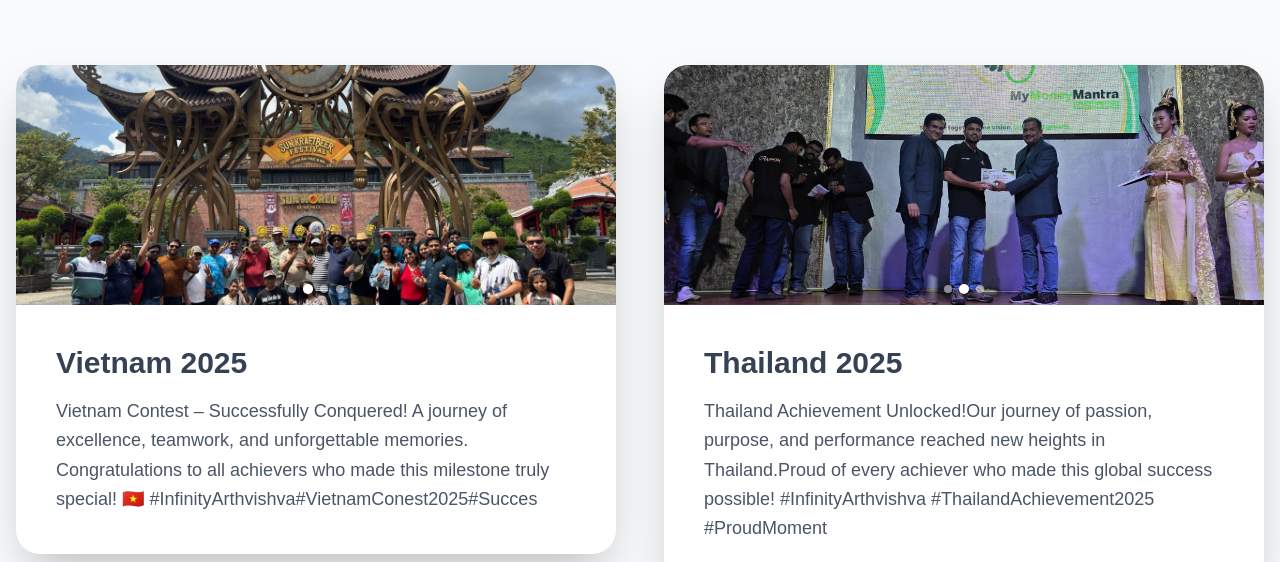
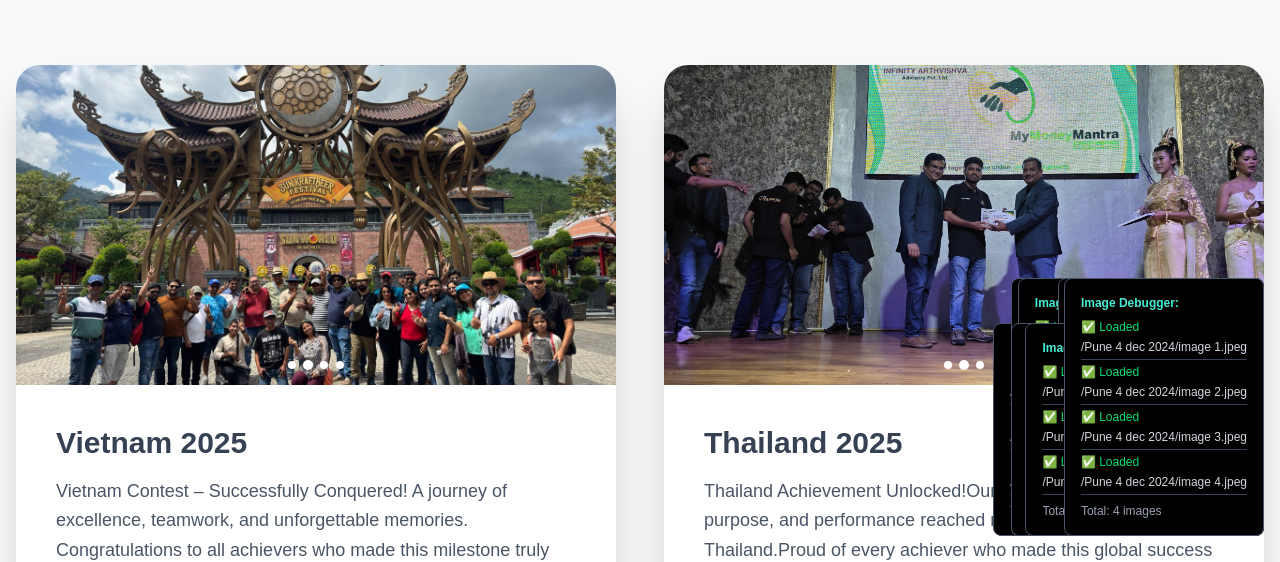
Before and after one commit to dipali1428/real-estate-web-portal, a Next.js app: page /page/event in a window 1280 px wide. Shown: the part 248-810 px from the top of the page. Built offline with nearby package versions, Linux system fonts and the light colour scheme; no server answers.

Commit message:
-Debugger added for image loader

```diff
--- a/app/page/event/page.tsx
+++ b/app/page/event/page.tsx
@@ -1,7 +1,6 @@
 "use client";
 
 import React, { useEffect, useRef, useState } from "react";
-import { ImageCarousel } from "../../component/ImageCarousel";
 import { eventsByYear, Event } from "../../data/events";
 import { successContests } from "../../data/contests";
 import { getEventImages } from "../../data/eventImages";
@@ -55,7 +54,104 @@ const LazyLoad: React.FC<LazyLoadProps> = ({
   );
 };
 
-// Lazy Image Carousel component
+// Image Carousel Component with Error Handling
+interface ImageCarouselProps {
+  images: string[];
+  alt: string;
+  delay: number;
+  onError?: () => void;
+}
+
+const ImageCarousel: React.FC<ImageCarouselProps> = ({
+  images,
+  alt,
+  delay,
+  onError
+}) => {
+  const [currentIndex, setCurrentIndex] = useState(0);
+  const [loadedImages, setLoadedImages] = useState<Set<number>>(new Set());
+  const [failedImages, setFailedImages] = useState<Set<number>>(new Set());
+
+  useEffect(() => {
+    const interval = setInterval(() => {
+      setCurrentIndex((prevIndex) =>
+        prevIndex === images.length - 1 ? 0 : prevIndex + 1
+      );
+    }, delay);
+
+    return () => clearInterval(interval);
+  }, [images.length, delay]);
+
+  const handleImageError = (index: number) => {
+    console.error(`Failed to load image: ${images[index]}`);
+    setFailedImages(prev => new Set(prev).add(index));
+
+    // If all images fail, trigger the error callback
+    if (failedImages.size + 1 === images.length) {
+      onError?.();
+    }
+  };
+
+  const handleImageLoad = (index: number) => {
+    setLoadedImages(prev => new Set(prev).add(index));
+  };
+
+  // Filter out failed images
+  const validImages = images.filter((_, index) => !failedImages.has(index));
+
+  // If no valid images, show error
+  if (validImages.length === 0) {
+    return (
+      <div className="h-64 md:h-80 bg-gray-200 rounded-t-2xl flex items-center justify-center">
+        <div className="text-gray-500 text-center">
+          <div className="text-lg mb-2">No images available</div>
+          <div className="text-sm text-gray-400">Failed to load event images</div>
+        </div>
+      </div>
+    );
+  }
+
+  return (
+    <div className="relative h-64 md:h-80 bg-gray-100 rounded-t-2xl overflow-hidden">
+      {validImages.map((image, index) => (
+        <img
+          key={index}
+          src={image}
+          alt={`${alt} ${index + 1}`}
+          className={`absolute top-0 left-0 w-full h-full object-cover transition-opacity duration-500 ${
+            index === currentIndex ? 'opacity-100' : 'opacity-0'
+          }`}
+          onError={() => handleImageError(index)}
+          onLoad={() => handleImageLoad(index)}
+        />
+      ))}
+
+      {/* Loading indicator */}
+      {loadedImages.size === 0 && validImages.length > 0 && (
+        <div className="absolute inset-0 flex items-center justify-center bg-gray-200">
+          <div className="text-gray-400">Loading image...</div>
+        </div>
+      )}
+
+      {/* Image indicators */}
+      {validImages.length > 1 && (
+        <div className="absolute bottom-4 left-1/2 transform -translate-x-1/2 flex space-x-2">
+          {validImages.map((_, index) => (
+            <button
+              key={index}
+              className={`w-2 h-2 rounded-full transition-all ${
+                index === currentIndex ? 'bg-white scale-125' : 'bg-white bg-opacity-50'
+              }`}
+              onClick={() => setCurrentIndex(index)}
+            />
+          ))}
+        </div>
+      )}
+    </div>
+  );
+};
+
+// Lazy Image Carousel component with enhanced error handling
 interface LazyImageCarouselProps {
   images: string[];
   alt: string;
@@ -68,7 +164,16 @@ const LazyImageCarousel: React.FC<LazyImageCarouselProps> = ({
   delay
 }) => {
   const [isVisible, setIsVisible] = useState(false);
+  const [imageError, setImageError] = useState(false);
+  const [retryCount, setRetryCount] = useState(0);
   const ref = useRef<HTMLDivElement>(null);
+
+  // Reset error state when images change or component becomes visible
+  useEffect(() => {
+    if (isVisible) {
+      setImageError(false);
+    }
+  }, [images, isVisible]);
 
   useEffect(() => {
     const observer = new IntersectionObserver(
@@ -92,15 +197,111 @@ const LazyImageCarousel: React.FC<LazyImageCarouselProps> = ({
     };
   }, []);
 
+  const handleRetry = () => {
+    setImageError(false);
+    setRetryCount(prev => prev + 1);
+  };
+
   return (
     <div ref={ref}>
       {isVisible ? (
-        <ImageCarousel images={images} alt={alt} delay={delay} />
+        imageError ? (
+          <div className="h-64 md:h-80 bg-gray-200 rounded-t-2xl flex items-center justify-center">
+            <div className="text-gray-500 text-center">
+              <div className="text-lg mb-2">Failed to load images</div>
+              <div className="text-sm text-gray-400 mb-4">
+                {retryCount > 0 ? `Retry attempt ${retryCount}` : 'Check your connection'}
+              </div>
+              <button
+                onClick={handleRetry}
+                className="px-4 py-2 bg-teal-500 text-white rounded-lg hover:bg-teal-600 transition-colors"
+              >
+                Retry Loading
+              </button>
+            </div>
+          </div>
+        ) : (
+          <ImageCarousel
+            key={retryCount} // Force re-render on retry
+            images={images}
+            alt={alt}
+            delay={delay}
+            onError={() => setImageError(true)}
+          />
+        )
       ) : (
         <div className="h-64 md:h-80 bg-gray-200 rounded-t-2xl animate-pulse flex items-center justify-center">
           <div className="text-gray-400">Loading images...</div>
         </div>
       )}
+    </div>
+  );
+};
+
+// Image Debugger Component (Remove in production)
+interface ImageDebuggerProps {
+  images: string[];
+}
+
+const ImageDebugger: React.FC<ImageDebuggerProps> = ({ images }) => {
+  const [status, setStatus] = useState<{ [key: string]: string }>({});
+
+  // Utility function to check if image exists
+  const checkImageExists = async (url: string): Promise<boolean> => {
+    try {
+      // For data URLs, they're always valid
+      if (url.startsWith('data:')) return true;
+
+      // For external URLs, check if they exist
+      const response = await fetch(url, { method: 'HEAD', mode: 'no-cors' });
+      return true; // If we get here, the request didn't fail (CORS might block but image might still exist)
+    } catch (error) {
+      console.error(`Image check failed for ${url}:`, error);
+      return false;
+    }
+  };
+
+  useEffect(() => {
+    const verifyImages = async () => {
+      const newStatus: { [key: string]: string } = {};
+
+      for (const image of images) {
+        try {
+          // Quick check - if it's a relative path, it might need the base URL in production
+          if (image.startsWith('/') && !image.startsWith('//') && process.env.NODE_ENV === 'production') {
+            newStatus[image] = '⚠️ Relative path in production';
+          } else {
+            const exists = await checkImageExists(image);
+            newStatus[image] = exists ? '✅ Loaded' : '❌ Failed';
+          }
+        } catch (error) {
+          newStatus[image] = '❌ Error checking';
+        }
+      }
+
+      setStatus(newStatus);
+    };
+
+    verifyImages();
+  }, [images]);
+
+  // Don't show debugger in production
+  if (process.env.NODE_ENV === 'production') return null;
+
+  return (
+    <div className="fixed bottom-4 right-4 bg-black bg-opacity-90 text-white p-4 rounded-lg text-xs max-w-sm z-50 border border-gray-600">
+      <div className="font-bold mb-2 text-teal-300">Image Debugger:</div>
+      {Object.entries(status).map(([image, status]) => (
+        <div key={image} className="mb-1 border-b border-gray-700 pb-1 last:border-b-0">
+          <span className={status.includes('✅') ? 'text-green-400' : status.includes('❌') ? 'text-red-400' : 'text-yellow-400'}>
+            {status}
+          </span>
+          <div className="truncate text-gray-300 mt-1">{image}</div>
+        </div>
+      ))}
+      <div className="mt-2 text-gray-400 text-xs">
+        Total: {images.length} images
+      </div>
     </div>
   );
 };
@@ -114,6 +315,23 @@ interface YouTubeVideoProps {
 
 const YouTubeVideo: React.FC<YouTubeVideoProps> = ({ videoId, title }) => {
   const [isLoaded, setIsLoaded] = useState(false);
+  const [hasError, setHasError] = useState(false);
+
+  const handleError = () => {
+    console.error(`Failed to load YouTube video: ${videoId}`);
+    setHasError(true);
+  };
+
+  if (hasError) {
+    return (
+      <div className="relative w-full h-0 pb-[56.25%] rounded-2xl overflow-hidden bg-gray-200 flex items-center justify-center">
+        <div className="text-center text-gray-500">
+          <div className="text-lg mb-2">Failed to load video</div>
+          <div className="text-sm">YouTube video unavailable</div>
+        </div>
+      </div>
+    );
+  }
 
   return (
     <div className="relative w-full h-0 pb-[56.25%] rounded-2xl overflow-hidden shadow-2xl hover:shadow-3xl transition-all duration-300 hover:scale-105">
@@ -130,6 +348,7 @@ const YouTubeVideo: React.FC<YouTubeVideoProps> = ({ videoId, title }) => {
         allow="accelerometer; autoplay; clipboard-write; encrypted-media; gyroscope; picture-in-picture"
         allowFullScreen
         onLoad={() => setIsLoaded(true)}
+        onError={handleError}
       />
     </div>
   );
@@ -247,6 +466,9 @@ const EventMonthSection: React.FC<EventMonthSectionProps> = ({ month, events })
           return (
             <LazyLoad key={idx} rootMargin="100px">
               <div className="bg-white rounded-2xl shadow-lg hover:shadow-2xl overflow-hidden transition-transform duration-300 hover:scale-105">
+                {/* Debugger for images */}
+                <ImageDebugger images={getEventImages(event)} />
+
                 {/* Lazy Image Carousel for Events */}
                 <LazyImageCarousel
                   images={getEventImages(event)}
@@ -299,8 +521,6 @@ const EventSection: React.FC = () => {
     <section className="bg-gray-50">
       <div className="container mx-auto px-4 py-20">
 
-
-
         {/* ===== Success Contest Section ===== */}
         <div className="mb-20">
           <div className="text-center mb-16">
@@ -318,6 +538,9 @@ const EventSection: React.FC = () => {
               {successContests.map((contest, idx) => (
                 <LazyLoad key={idx} rootMargin="150px">
                   <div className="bg-white rounded-3xl shadow-2xl hover:shadow-3xl overflow-hidden transition-all duration-300 hover:scale-105">
+                    {/* Debugger for contest images */}
+                    <ImageDebugger images={contest.images || [contest.img]} />
+
                     {/* Lazy Image Carousel with actual multiple images */}
                     <LazyImageCarousel
                       images={contest.images || [contest.img]}
```
